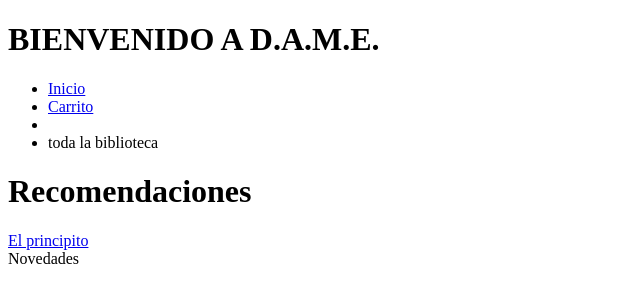
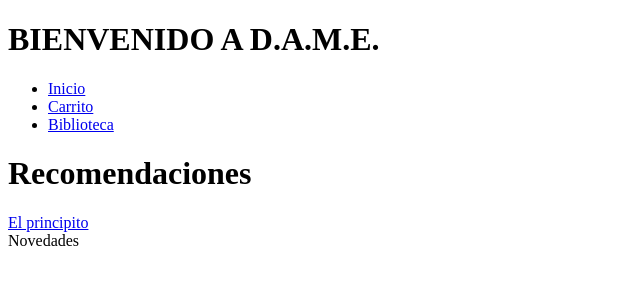
Before and after one commit to Judanube/D.A.M.E.-develoment, a plain HTML site: page PAGINAWEB/index.html in a window 1280 px wide. Shown: the whole page, without its empty margins (0-640 px from the left). Drawn offline with Linux system fonts and the light colour scheme.

Commit message:
Update index.html

```diff
--- a/PAGINAWEB/index.html
+++ b/PAGINAWEB/index.html
@@ -9,8 +9,8 @@
     <div><ul class = "menu">
         <li><a href="/PAGINAWEB/index.html">Inicio</a></li>
         <li><a href="/PAGINAWEB/html/carrito.html">Carrito</a></li>
-        <li><a href="/PAGINAWEB/html/biblioteca.html "></a></li>
-        <li>toda la biblioteca</li>
+        <li><a href="/PAGINAWEB/html/biblioteca.html ">Biblioteca</a></li>
+
     </ul></div>
     <div><h1>Recomendaciones</h1></div>
     <div><a href="html/El principito.html">El principito</a></div>
```
